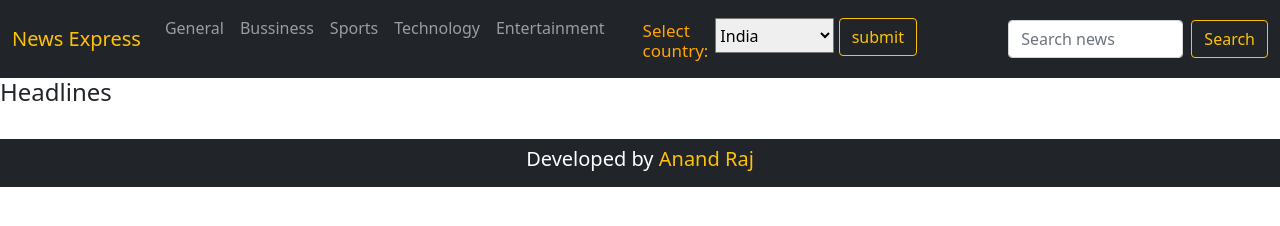
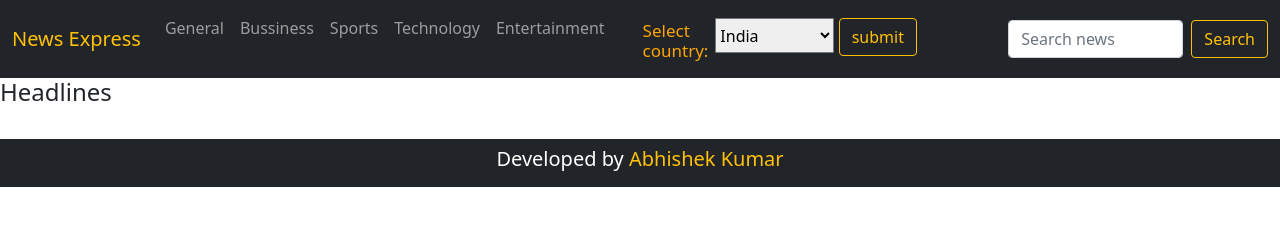
Before and after one commit to India-Abhishek/NEWS-Website, a plain HTML site: page index.html in a window 1280 px wide. Drawn offline with nearby package versions, Linux system fonts and the light colour scheme; no server answers.

Commit message:
Update index.html

```diff
--- a/index.html
+++ b/index.html
@@ -123,7 +123,7 @@
             <div>
                 <nav class="navbar navbar-expand-lg navbar-dark bg-dark mt-4">
                   <div class="container-fluid">
-                    <h5 class="text-white me-auto ms-auto">Developed by <span class="text-warning">Anand Raj</span></h5>
+                    <h5 class="text-white me-auto ms-auto">Developed by <span class="text-warning">Abhishek Kumar</span></h5>
                   </div>
                 </nav>
               </div>
```
